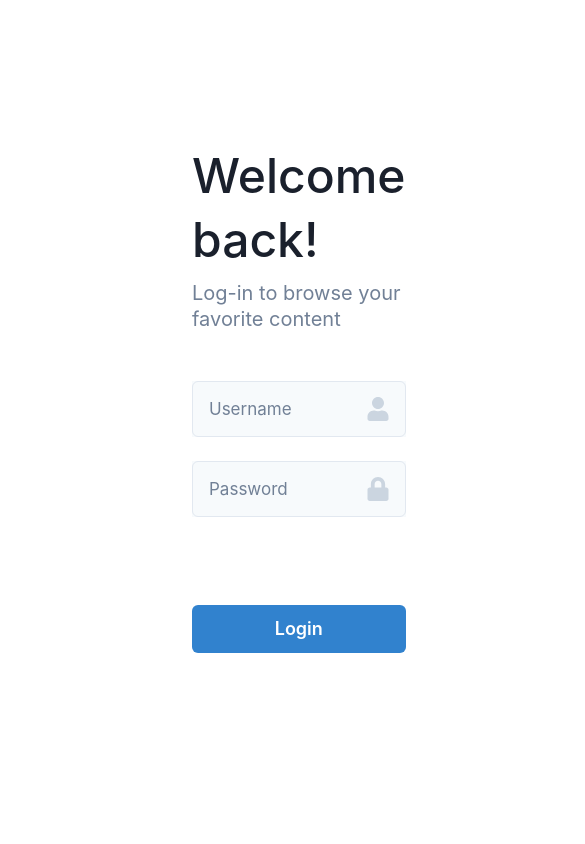
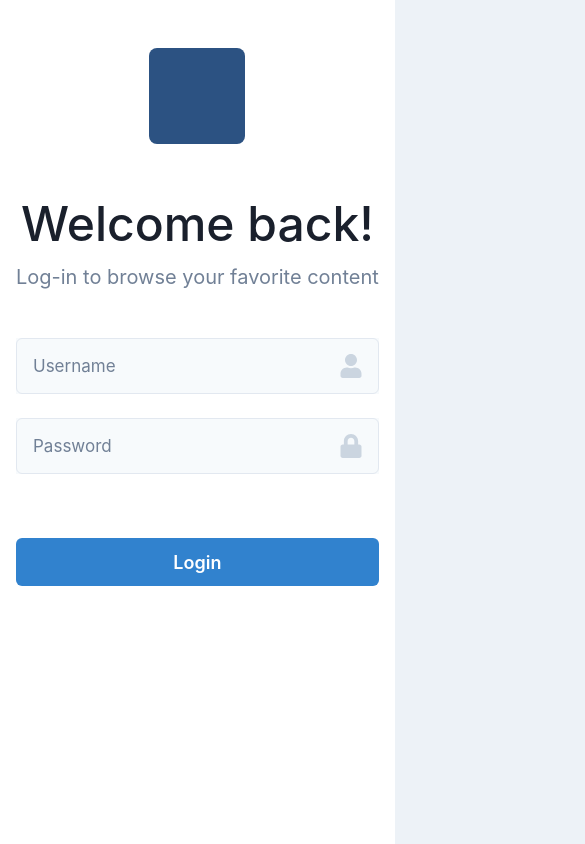
Before and after one commit to rayyanshaik2022/social-media-app, a React (Vite) app in the folder frontend/: page /sign-in in a window 390 px wide. Shown: the whole page, 585 px wide, since content can reach past the window. Built offline with nearby package versions, Linux system fonts and the light colour scheme.

Commit message:
Added mobile responsiveness to sign in page

```diff
--- a/frontend/src/pages/Signin.jsx
+++ b/frontend/src/pages/Signin.jsx
@@ -52,9 +52,10 @@ function Signin() {
           bg={"white"}
           flexDir={"column"}
           alignItems={"center"}
-          p={48}
-          pt={24}
+          p={{base: 4, md: 32 ,xl: 48}}
+          pt={{base: 12, xl: 24}}
           gap={12}
+          whiteSpace={"nowrap"}
         >
           <Box boxSize={24} bg={"blue.700"} borderRadius={8}></Box>
           <Flex flexDir={"column"} alignItems={"center"} gap={2}>
@@ -95,7 +96,7 @@ function Signin() {
                 fontSize={"17px"}
               />
             </InputGroup>
-            <Button size={"lg"} colorScheme="blue" width={"100%"} mt={16}>Login</Button>
+            <Button size={"lg"} colorScheme="blue" width={"100%"} mt={{base: 10, xl: 16}}>Login</Button>
           </Flex>
         </Flex>
       </Grid>
```
